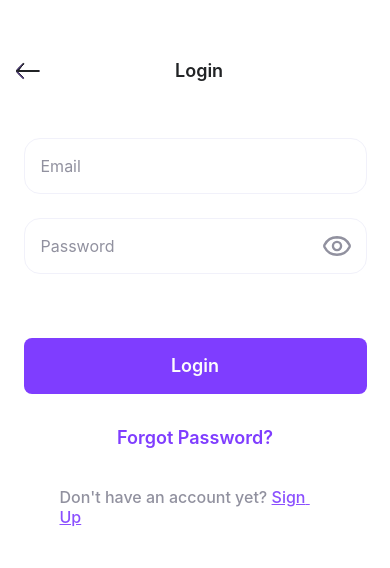
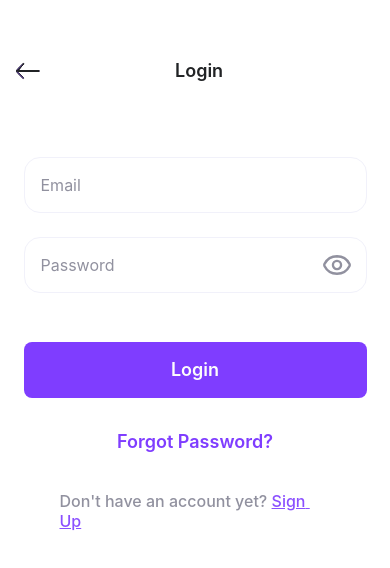
Before and after one commit to DevAlexIon/ExpenseUI, a React Native app: screen /Login in a window 390 px wide. Shown: the top 568 px of the page. Built offline with nearby package versions, Linux system fonts and the light colour scheme.

Commit message:
style(register): improve whitespace

```diff
--- a/Login.tsx
+++ b/Login.tsx
@@ -151,7 +151,7 @@ const styles = StyleSheet.create({
     marginLeft: 135,
   },
   inputWrapper: {
-    marginTop: 56,
+    marginTop: 75,
     display: 'flex',
     alignItems: 'center',
   },
@@ -181,7 +181,7 @@ const styles = StyleSheet.create({
     top: 14,
   },
   buttonContainer: {
-    paddingTop: 40,
+    paddingTop: 25,
   },
   button: {
     backgroundColor: '#7F3DFF',
--- a/Signup.tsx
+++ b/Signup.tsx
@@ -185,7 +185,7 @@ const styles = StyleSheet.create({
     marginLeft: 135,
   },
   inputWrapper: {
-    marginTop: 56,
+    marginTop: 75,
     display: 'flex',
     alignItems: 'center',
   },
@@ -217,6 +217,7 @@ const styles = StyleSheet.create({
   checkboxWrapper: {
     flexDirection: 'row',
     alignItems: 'center',
+    paddingVertical: 15,
   },
   checkbox: {
     marginRight: 10,
@@ -262,7 +263,7 @@ const styles = StyleSheet.create({
     lineHeight: 18,
     textAlign: 'left',
     color: '#91919F',
-    paddingVertical: 12,
+    paddingVertical: 20,
   },
   buttonContainer: {
     display: 'flex',
@@ -278,6 +279,7 @@ const styles = StyleSheet.create({
     height: 56,
     flexDirection: 'row',
     justifyContent: 'center',
+    marginBottom: 15,
   },
   googleButtonText: {
     color: '#212325',
```
